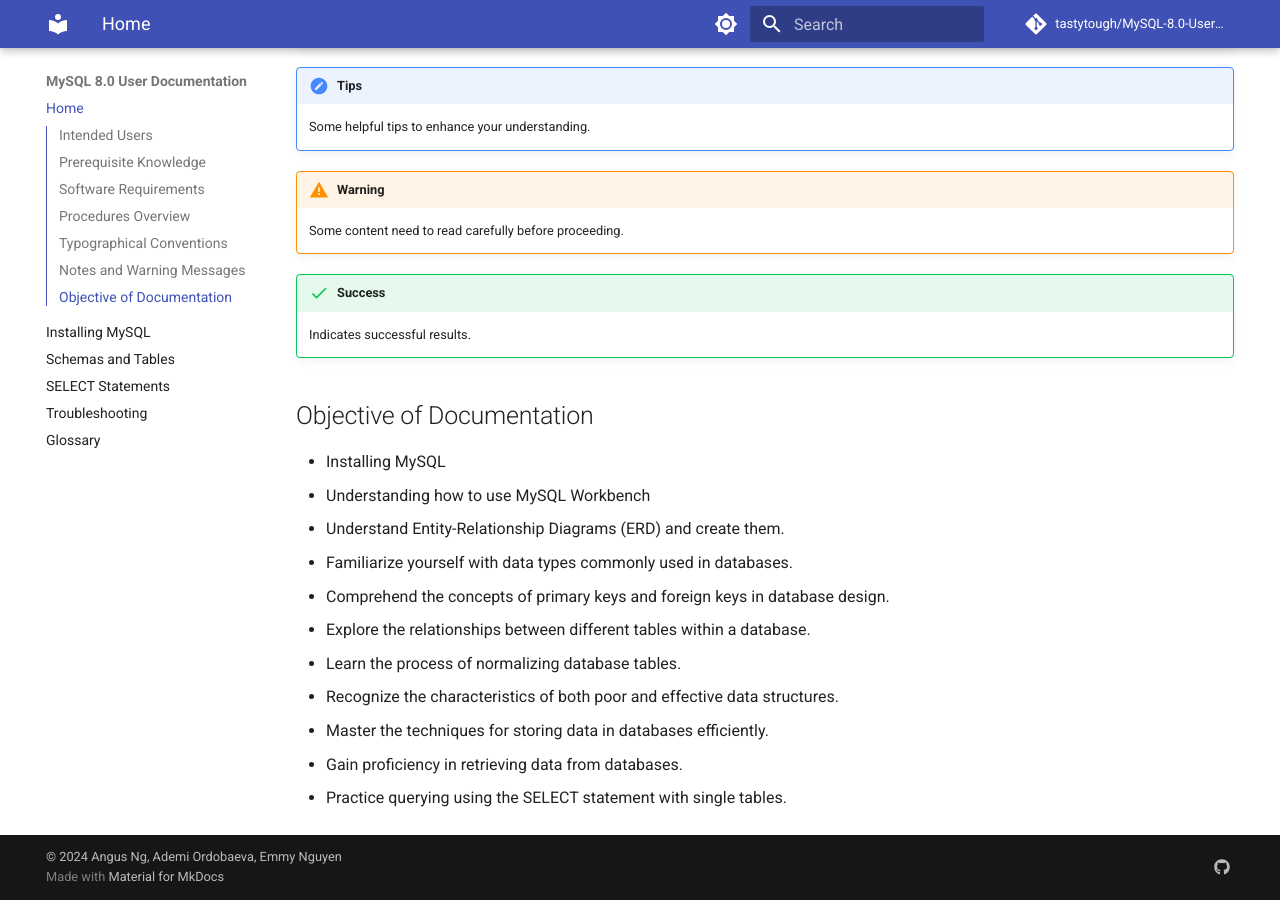
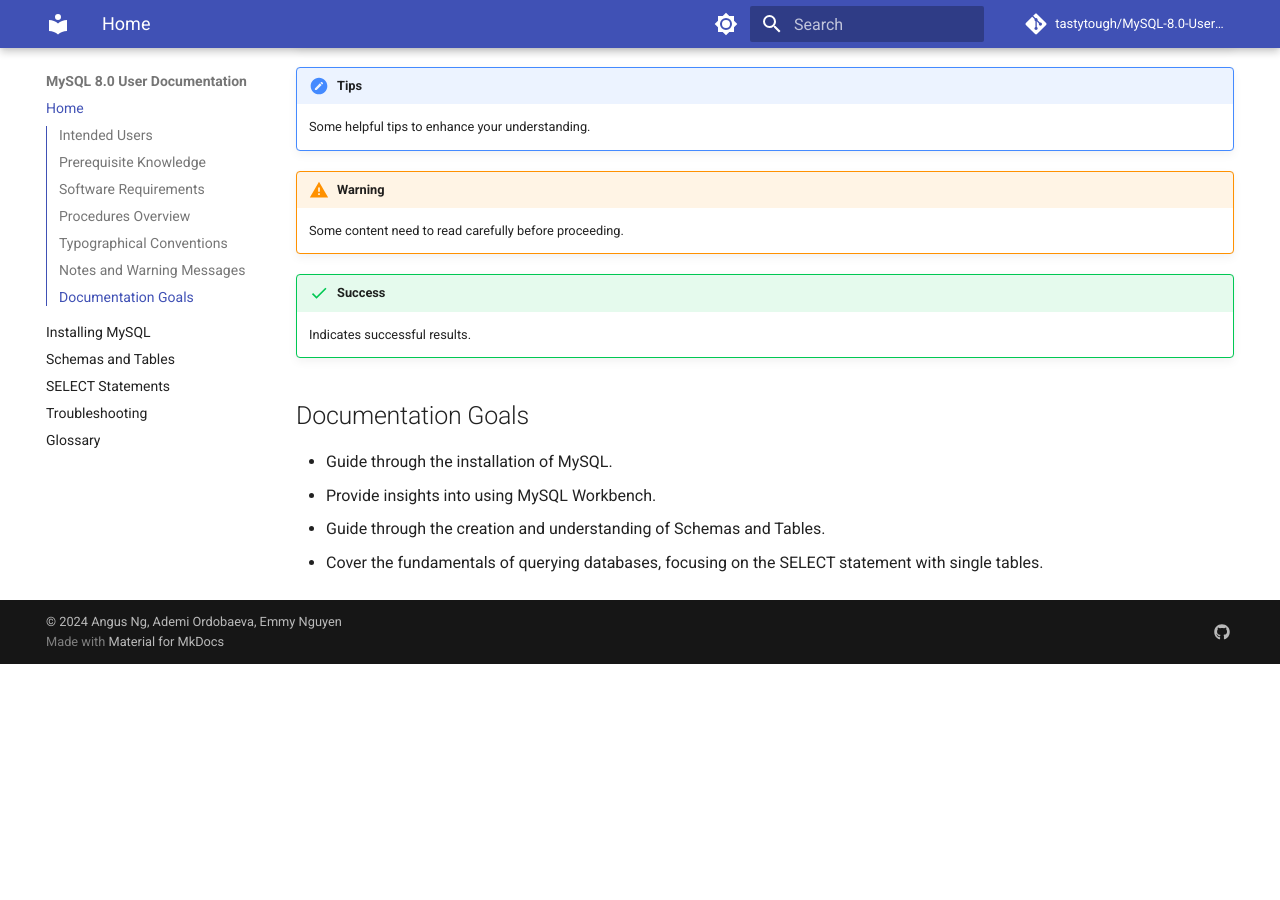
Before and after one commit to tastytough/COMP2116-UserDocs, an MkDocs documentation site: the page built from docs/index.md, in a window 1280 px wide and 900 px high, scrolled down 2277 px. Built offline with MkDocs 1.6.1 and Material for MkDocs 9.7.7, drawn with Linux system fonts in a browser that asks for light colours; emoji names are drawn with the system emoji font; comment, search, counter and statistics services are not loaded; after the commit the page ends 2941 px from its top, so only the background shows below that; some of the changed text lies outside the part shown.

Commit message:
fix Ademi's part

```diff
--- a/docs/index.md
+++ b/docs/index.md
@@ -105,16 +105,9 @@ Here's a summary of the main sections covered in the documentation:
 !!! success
     Indicates successful results.
 
-## Objective of Documentation
+## Documentation Goals
 
-- Installing MySQL
-- Understanding how to use MySQL Workbench
-- Understand Entity-Relationship Diagrams (ERD) and create them.
-- Familiarize yourself with data types commonly used in databases.
-- Comprehend the concepts of primary keys and foreign keys in database design.
-- Explore the relationships between different tables within a database.
-- Learn the process of normalizing database tables.
-- Recognize the characteristics of both poor and effective data structures.
-- Master the techniques for storing data in databases efficiently.
-- Gain proficiency in retrieving data from databases.
-- Practice querying using the SELECT statement with single tables.
+- Guide through the installation of MySQL.
+- Provide insights into using MySQL Workbench.
+- Guide through the creation and understanding of Schemas and Tables.
+- Cover the fundamentals of querying databases, focusing on the SELECT statement with single tables.
```
Also changed, not shown: other parts of docs/index.md (+3 -3 lines), docs/InstallingMySQL.md (+24 -25 lines).
